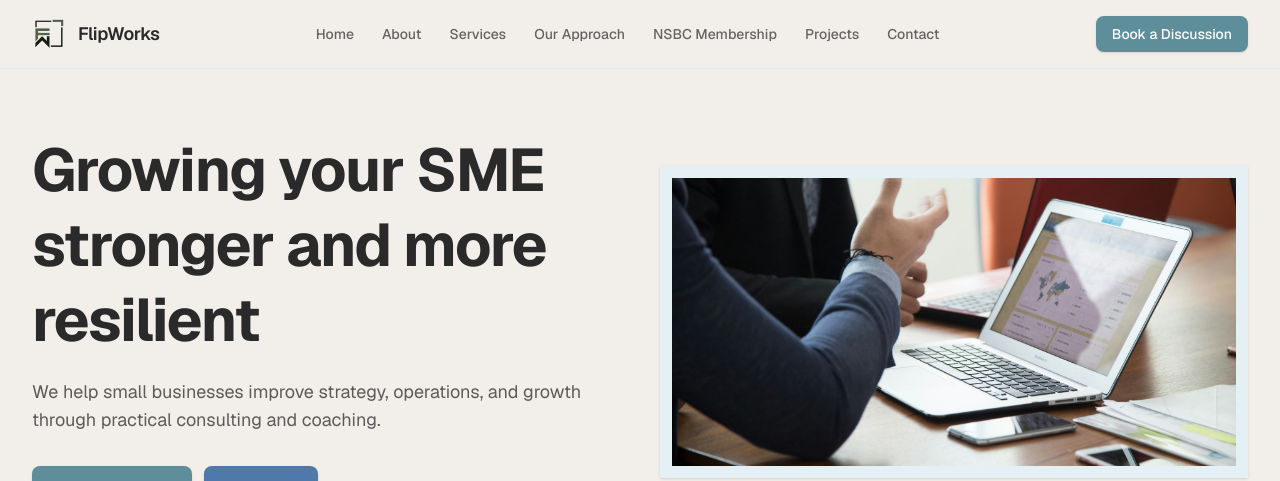
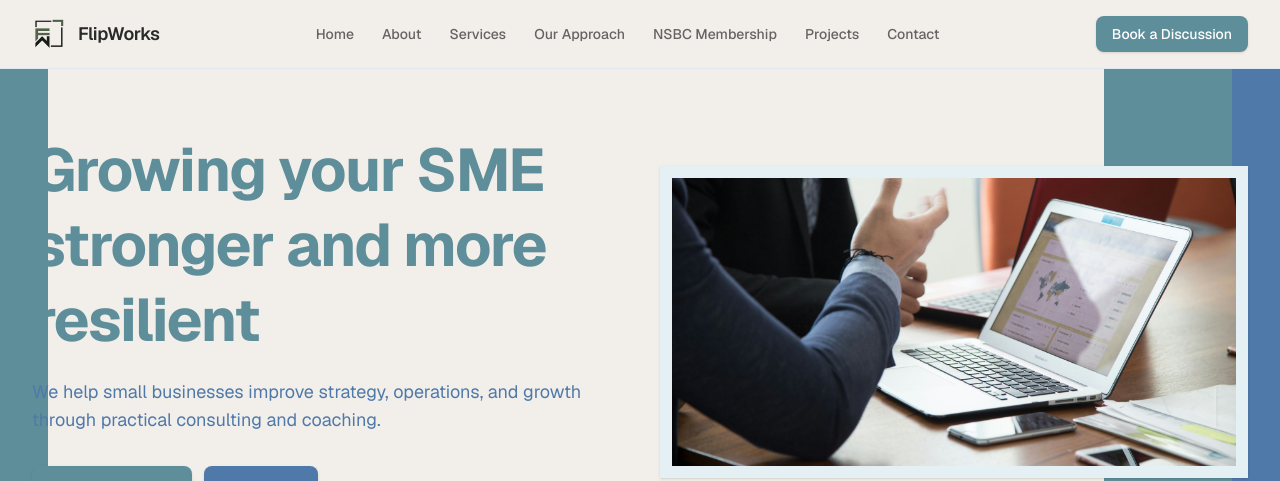
Before and after one commit to SHauny1122/flipwork, a Next.js app: page / in a window 1280 px wide. Shown: the top 481 px of the page. Built offline with nearby package versions, Linux system fonts and the light colour scheme.

Commit message:
Tune hero accent bars and palette

```diff
--- a/components/HeroSection.tsx
+++ b/components/HeroSection.tsx
@@ -3,12 +3,26 @@ import Image from "next/image";
 export default function HeroSection() {
   return (
     <section id="home" className="relative overflow-hidden border-b border-slate-200 bg-[#F2EFEA] py-16">
+      {/* Decorative vertical accent bars */}
+      {/* Left-side teal bar */}
+      <div className="pointer-events-none absolute inset-y-0 left-0 z-0">
+        <div className="h-full w-[48px] bg-[#5F8E9B]" />
+      </div>
+
+      {/* Far right stacked bars */}
+      <div className="pointer-events-none absolute inset-y-0 right-0 z-0 flex items-stretch">
+        {/* Thicker teal bar */}
+        <div className="h-full w-[128px] bg-[#5F8E9B]" />
+        {/* Thinner blue bar */}
+        <div className="h-full w-[48px] bg-[#4F79A8]" />
+      </div>
+
       <div className="relative z-10 mx-auto grid w-full max-w-[96rem] grid-cols-1 gap-10 px-4 sm:px-6 lg:grid-cols-2 lg:items-center lg:px-8">
         <div className="max-w-2xl">
-          <h1 className="text-6xl font-bold leading-tight tracking-tight text-[#2A2A2A] sm:text-6xl">
+          <h1 className="text-6xl font-bold leading-tight tracking-tight text-[#5F8E9B] sm:text-6xl">
             Growing your SME stronger and more resilient
           </h1>
-          <p className="mt-5 text-base leading-7 text-[#2A2A2A]/75 sm:text-lg">
+          <p className="mt-5 text-base leading-7 text-[#4F79A8] sm:text-lg">
             We help small businesses improve strategy, operations, and growth through practical
             consulting and coaching.
           </p>
```
